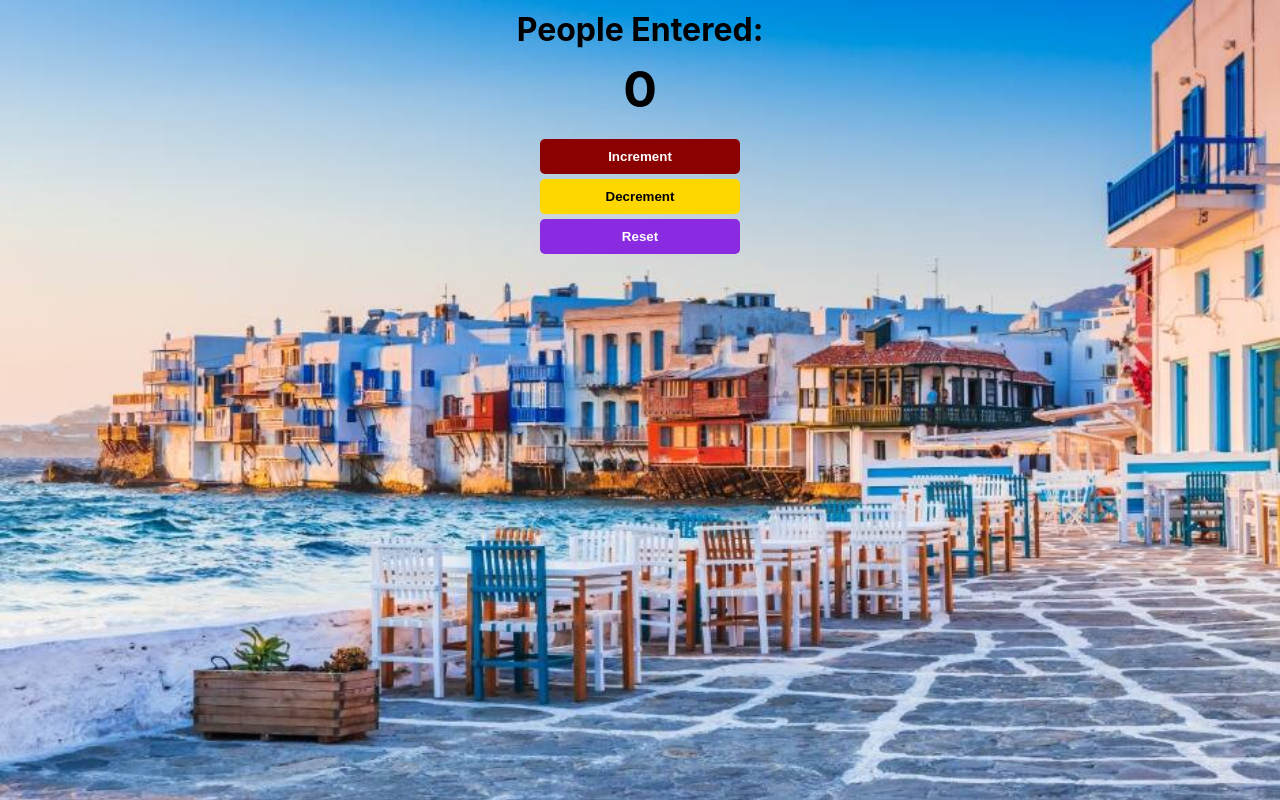
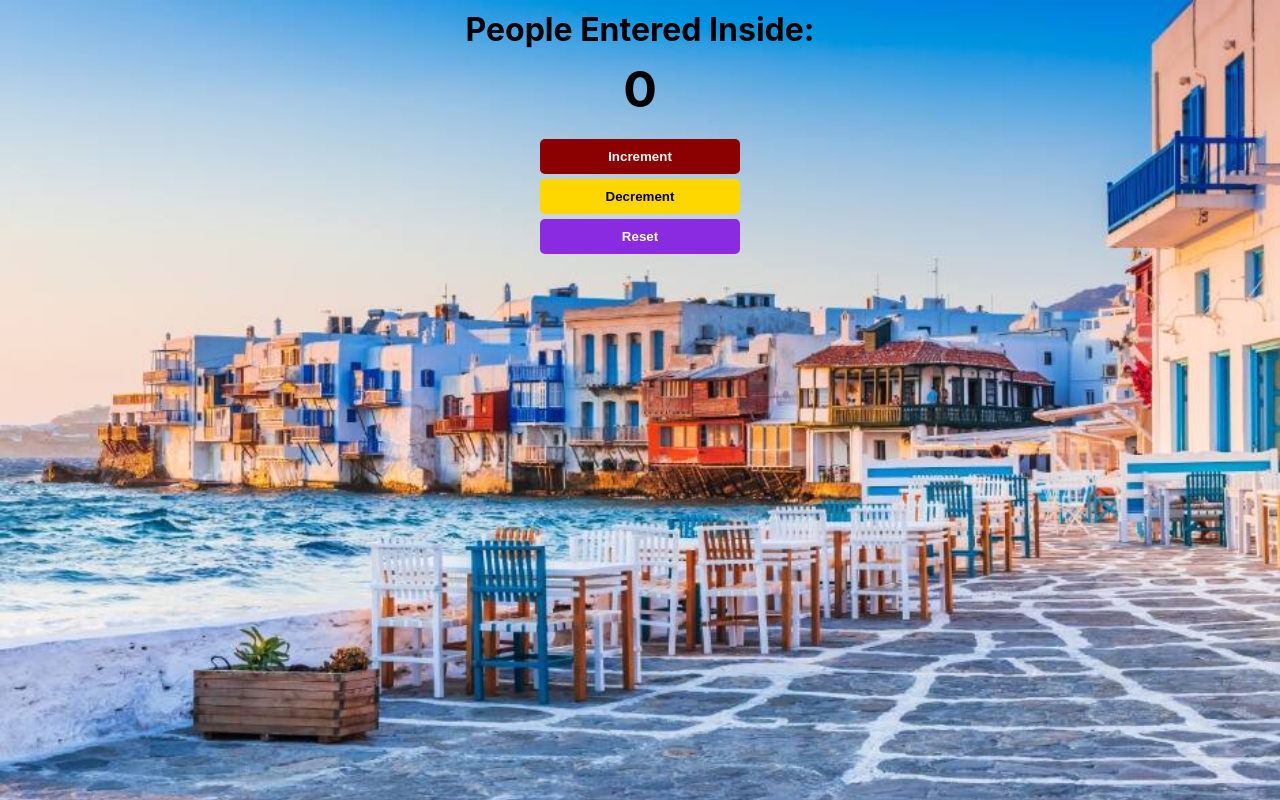
Before and after one commit to chandangoyal07/counterapp, a plain HTML site: page index.html in a window 1280 px wide. Drawn offline with Linux system fonts and the light colour scheme.

Commit message:
Update index.html
Small change

```diff
--- a/index.html
+++ b/index.html
@@ -8,7 +8,7 @@
     <link rel="stylesheet" href="./style.css">
 </head>
 <body>
-    <h1>People Entered:</h1>
+    <h1>People Entered Inside:</h1>
     <h2 id="count-el">0</h2>
     <button id="increment-btn" onclick="increment()" >Increment</button>
     <br>
```
